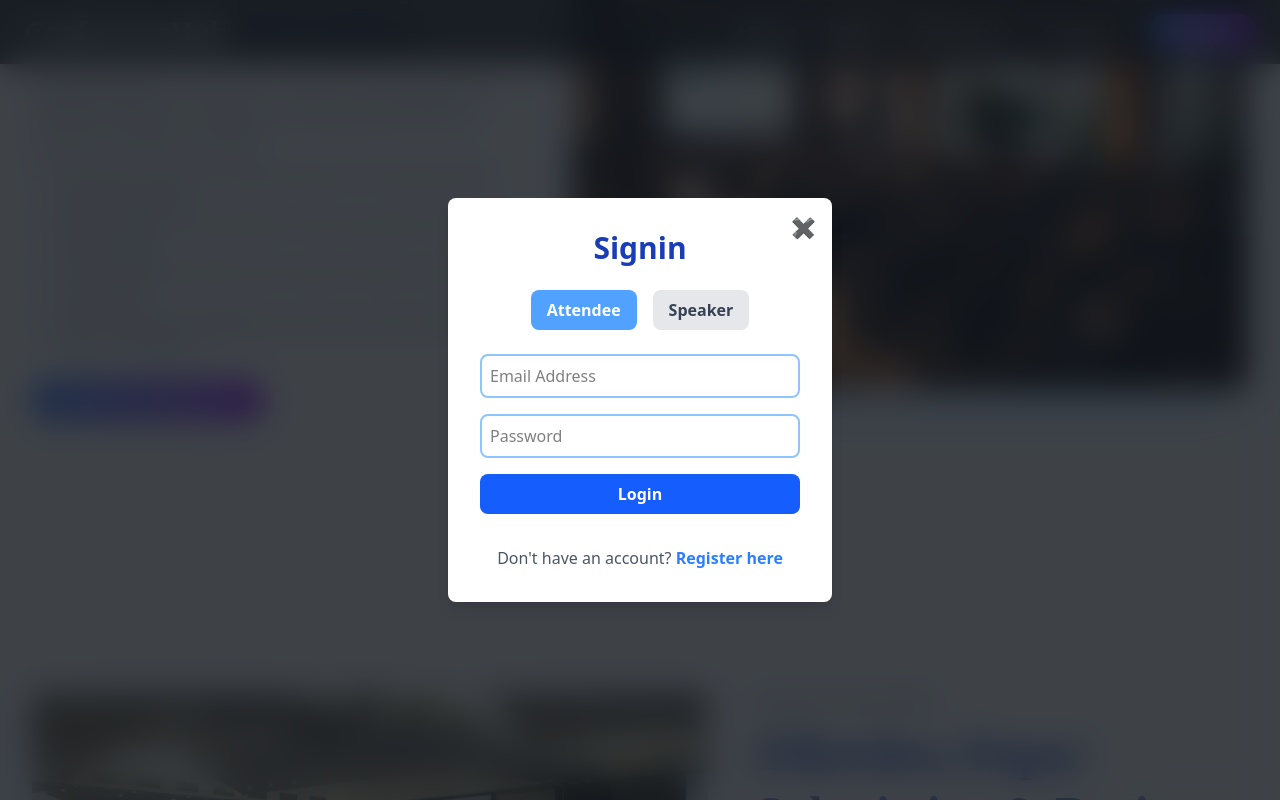
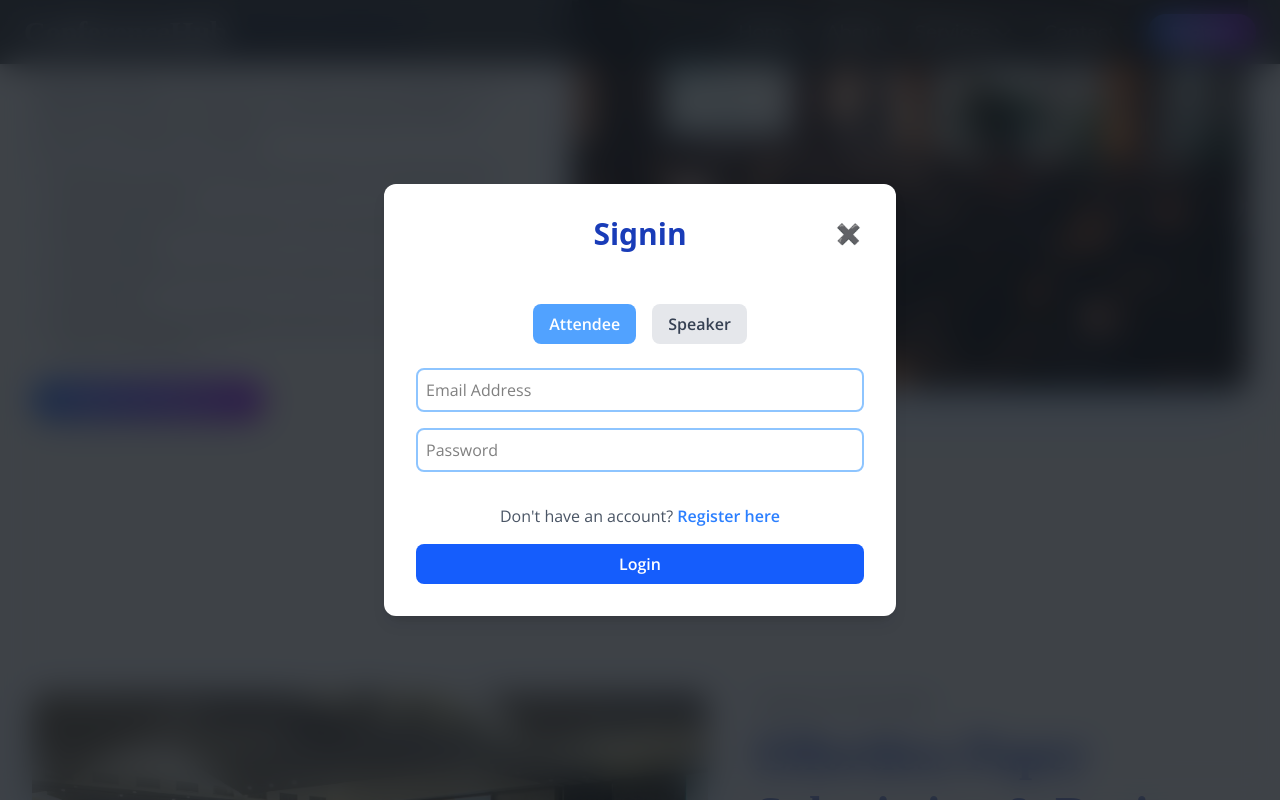
Before and after one commit to Sayantan-dev1003/ConferenceHub, a React (Vite) app in the folder frontend/: page / in a window 1280 px wide. Both pictures are taken after a click on the button "Create Your Conference". Shown: the part 2650-3450 px from the top of the page. Built offline with nearby package versions, Linux system fonts and the light colour scheme; a web font is replaced by a local one.

Commit message:
1st UI Changes

```diff
--- a/frontend/src/Components/Signin.jsx
+++ b/frontend/src/Components/Signin.jsx
@@ -44,14 +44,14 @@ export default function SignIn({ setIsSigninOpen, setIsSignupOpen }) {
     return (
         <>
             <section id="signin-modal" className="fixed top-0 left-0 w-full h-full flex items-center justify-center backdrop-blur-lg bg-[rgba(17,22,28,0.8)] z-50">
-                <div className="bg-white shadow-lg rounded-lg p-8 w-96 relative">
+                <div className="w-[40vw] flex flex-col items-center justify-center bg-white shadow-lg rounded-xl p-8">
                     <h2 className="text-3xl font-bold text-blue-800 text-center mb-6">Signin</h2>
 
                     {/* Close Button */}
-                    <button className="absolute top-4 right-4 text-gray-700 text-xl" onClick={() => setIsSigninOpen(false)}>✖</button>
+                    <button className="relative bottom-14 left-52 text-gray-700 text-xl cursor-pointer" onClick={() => setIsSigninOpen(false)}>✖</button>
 
                     {/* Role Selection */}
-                    <div className="flex gap-4 mb-6 justify-center">
+                    <div className="flex gap-4 mb-6 justify-center w-full openSans">
                         <button
                             className={`px-4 py-2 rounded-lg font-semibold transition ${userType === "attendee" ? "bg-blue-400 text-white" : "bg-gray-200 text-gray-700"}`}
                             onClick={() => setUserType("attendee")}
@@ -66,7 +66,7 @@ export default function SignIn({ setIsSigninOpen, setIsSignupOpen }) {
                         </button>
                     </div>
 
-                    <form onSubmit={handleSubmit} className="flex flex-col gap-4">
+                    <form onSubmit={handleSubmit} className="flex flex-col gap-4 w-full openSans">
                         <input type="email" placeholder="Email Address" className="p-2 border-2 border-blue-300 rounded-lg outline-none focus:border-blue-500"
                             value={email} onChange={(e) => setEmail(e.target.value)} required />
 
@@ -75,12 +75,11 @@ export default function SignIn({ setIsSigninOpen, setIsSignupOpen }) {
 
                         {error && <p className="text-red-500 text-center">{error}</p>}
 
-                        <button type="submit" className="bg-blue-600 text-white px-6 py-2 rounded-lg font-semibold hover:bg-blue-700 transition">Login</button>
-
                         <p className="text-gray-600 mt-4 text-center">
                             Don't have an account?{" "}
                             <button className="text-blue-500 font-semibold hover:underline" onClick={() => { setIsSigninOpen(false); setIsSignupOpen(true); }}>Register here</button>
                         </p>
+                        <button type="submit" className="bg-blue-600 text-white px-6 py-2 rounded-lg font-semibold hover:bg-blue-700 transition">Login</button>
                     </form>
                 </div>
             </section>
--- a/frontend/src/Components/Signup.jsx
+++ b/frontend/src/Components/Signup.jsx
@@ -116,14 +116,14 @@ const Signup = ({ setIsSignupOpen, setIsSigninOpen }) => {
 
                     {/* Close Button */}
                     <button
-                        className="absolute top-6 right-6 text-white cursor-pointer text-xl font-bold"
+                        className="relative bottom-14 left-68 text-white cursor-pointer text-xl font-bold"
                         onClick={() => setIsSignupOpen(false)}
                     >
                         ✖
                     </button>
 
                     {/* User Type Selection */}
-                    <div className="flex gap-4 mb-6 items-start">
+                    <div className="flex gap-4 mb-6 items-start openSans">
                         <button
                             className={`px-4 py-2 rounded-lg font-semibold transition-all cursor-pointer hover:scale-105 ${userType === "attendee"
                                 ? "bg-blue-400 text-white"
@@ -151,7 +151,7 @@ const Signup = ({ setIsSignupOpen, setIsSigninOpen }) => {
                     {success && <p className="text-green-500">{success}</p>}
 
                     {/* Forms */}
-                    <form className="w-full flex flex-col gap-3 text-gray-500" onSubmit={handleSubmit}>
+                    <form className="w-full flex flex-col gap-3 text-gray-500 openSans" onSubmit={handleSubmit}>
                         <input
                             type="text"
                             name="fullname"
```
Also changed, not shown: 1 other file (tests, documents, lock files or other folders).
